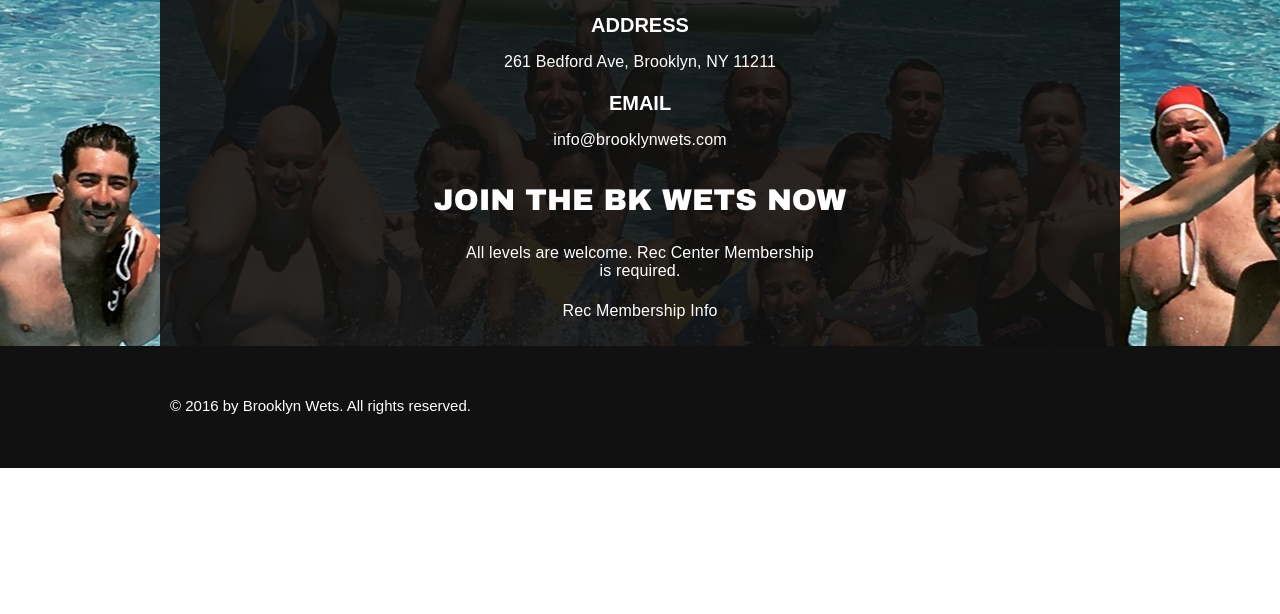
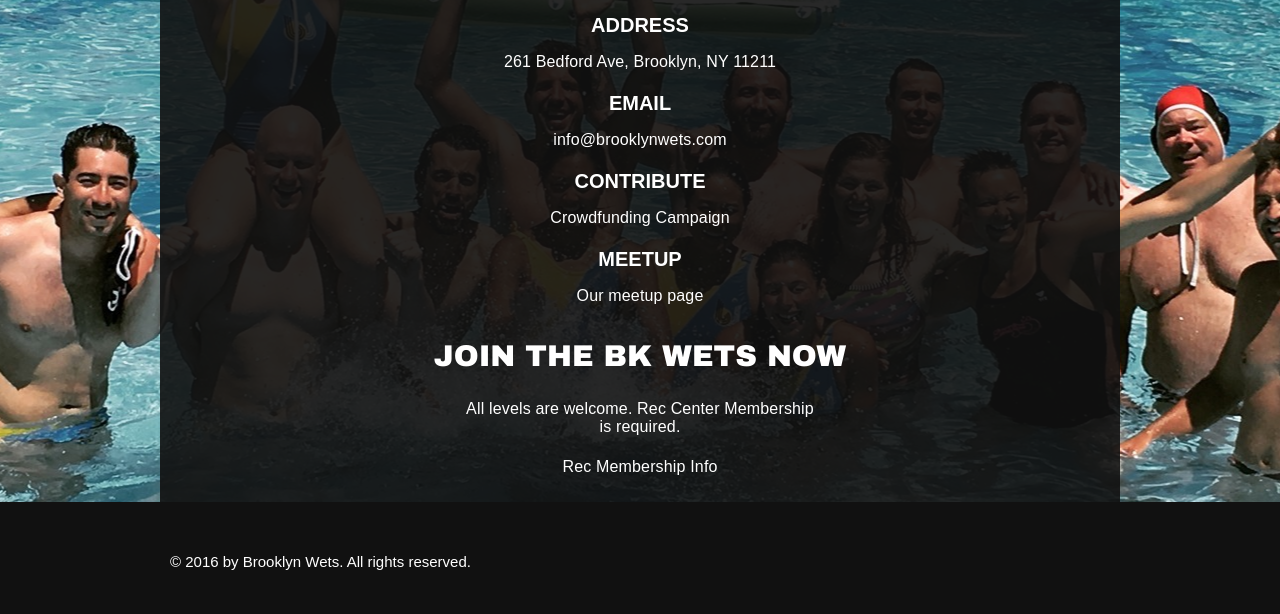
Before and after one commit to cranbury/brooklyn-wets, a plain HTML site: page public/contact.html in a window 1280 px wide. Shown: the part 874-1488 px from the top of the page. Before the commit the page ends 1342 px from the top, so only its background shows below. Drawn offline with Linux system fonts and the light colour scheme.

Commit message:
add contact details

```diff
--- a/public/contact.html
+++ b/public/contact.html
@@ -40,6 +40,10 @@
         <p>261 Bedford Ave, Brooklyn, NY 11211</p>
         <h2>Email</h2>
         <a href="mailto:info@brooklynwets.com?Subject=Water%20Polo">info@brooklynwets.com</a>
+        <h2>CONTRIBUTE</h2>
+        <a href="https://www.generosity.com/sports-fundraising/brooklyn-wets-water-polo-equipment">Crowdfunding Campaign</a>
+        <h2>MEETUP</h2>
+        <a href="http://www.meetup.com/New-York-Water-Polo-Meetup/">Our meetup page</a>
         <h4>JOIN THE BK WETS NOW</h4>
         <p>All levels are welcome. Rec Center Membership is required.</p>
         <a href="https://www.nycgovparks.org/programs/recreation-centers/membership">Rec Membership Info</a>
```
